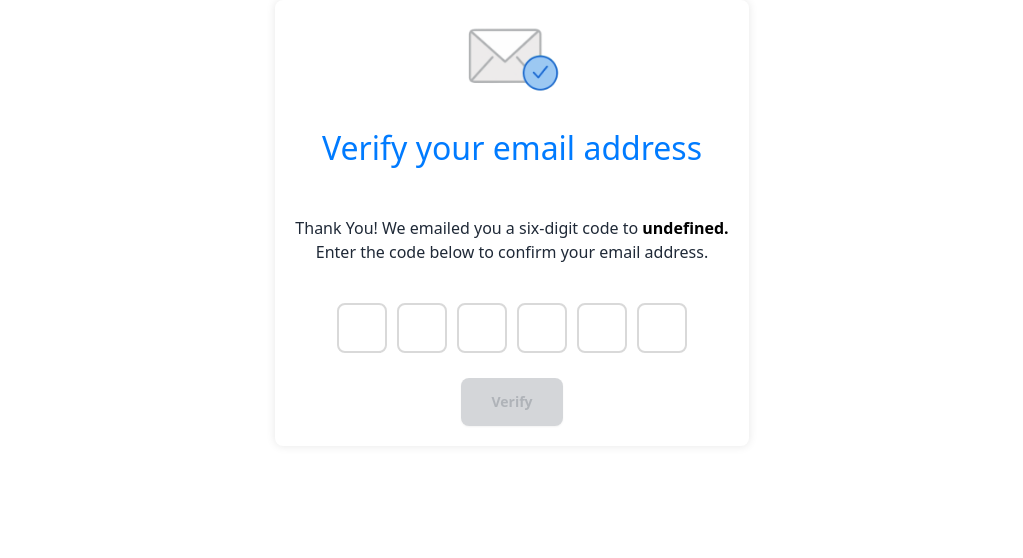
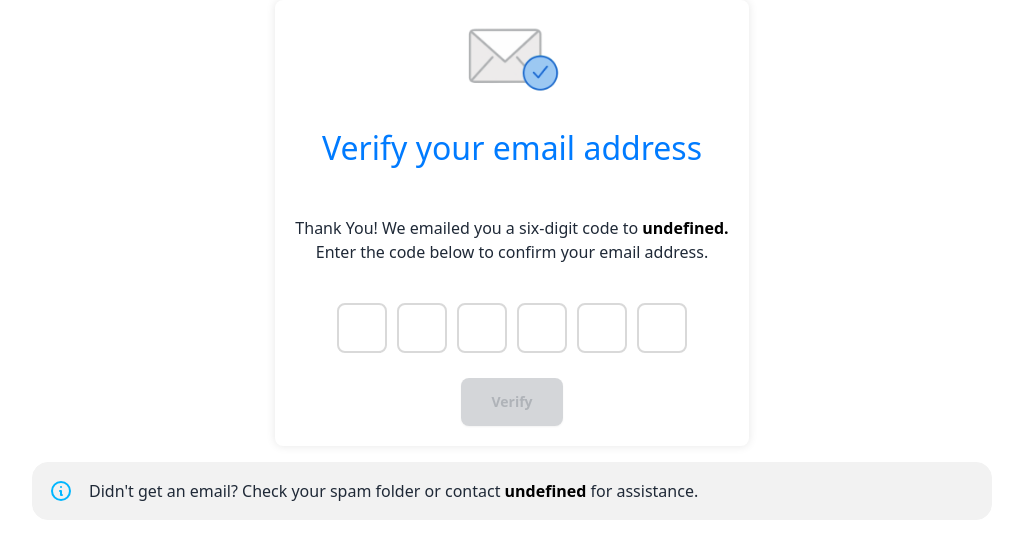
Before and after one commit to sillsdev/appbuilder-usercontent-management, a SvelteKit app: page /verify/1 in a window 1280 px wide. Shown: the top 558 px of the page, without its empty margins (128-1151 px from the left). Built offline with nearby package versions, Linux system fonts and the light colour scheme; no server answers; the database is empty.

Commit message:
Add error assistance message (credit to chatgpt for centering and spacing

```diff
--- a/src/routes/verify/[id]/+page.svelte
+++ b/src/routes/verify/[id]/+page.svelte
@@ -1,5 +1,6 @@
 <script lang="ts">
     import type { PageData } from './$types';
+    import { PUBLIC_CONTACT_EMAIL } from '$env/static/public';
 
     export let data: PageData;
 
@@ -63,6 +64,28 @@
             <button class="btn btn-primary" disabled={!isCodeComplete} type="submit">Verify</button>
         </div>
     </form>
+</div>
+
+<div class="mt-4 flex flex-col items-center justify-center">
+    <div role="alert" class="alert w-3/4">
+        <svg
+            xmlns="http://www.w3.org/2000/svg"
+            fill="none"
+            viewBox="0 0 24 24"
+            class="stroke-info shrink-0 w-6 h-6"
+            ><path
+                stroke-linecap="round"
+                stroke-linejoin="round"
+                stroke-width="2"
+                d="M13 16h-1v-4h-1m1-4h.01M21 12a9 9 0 11-18 0 9 9 0 0118 0z"
+            /></svg
+        >
+        <span
+            >Didn't get an email? Check your spam folder or contact <span
+                class="font-bold text-black">{PUBLIC_CONTACT_EMAIL}</span
+            > for assistance.</span
+        >
+    </div>
 </div>
 
 <style>
```
